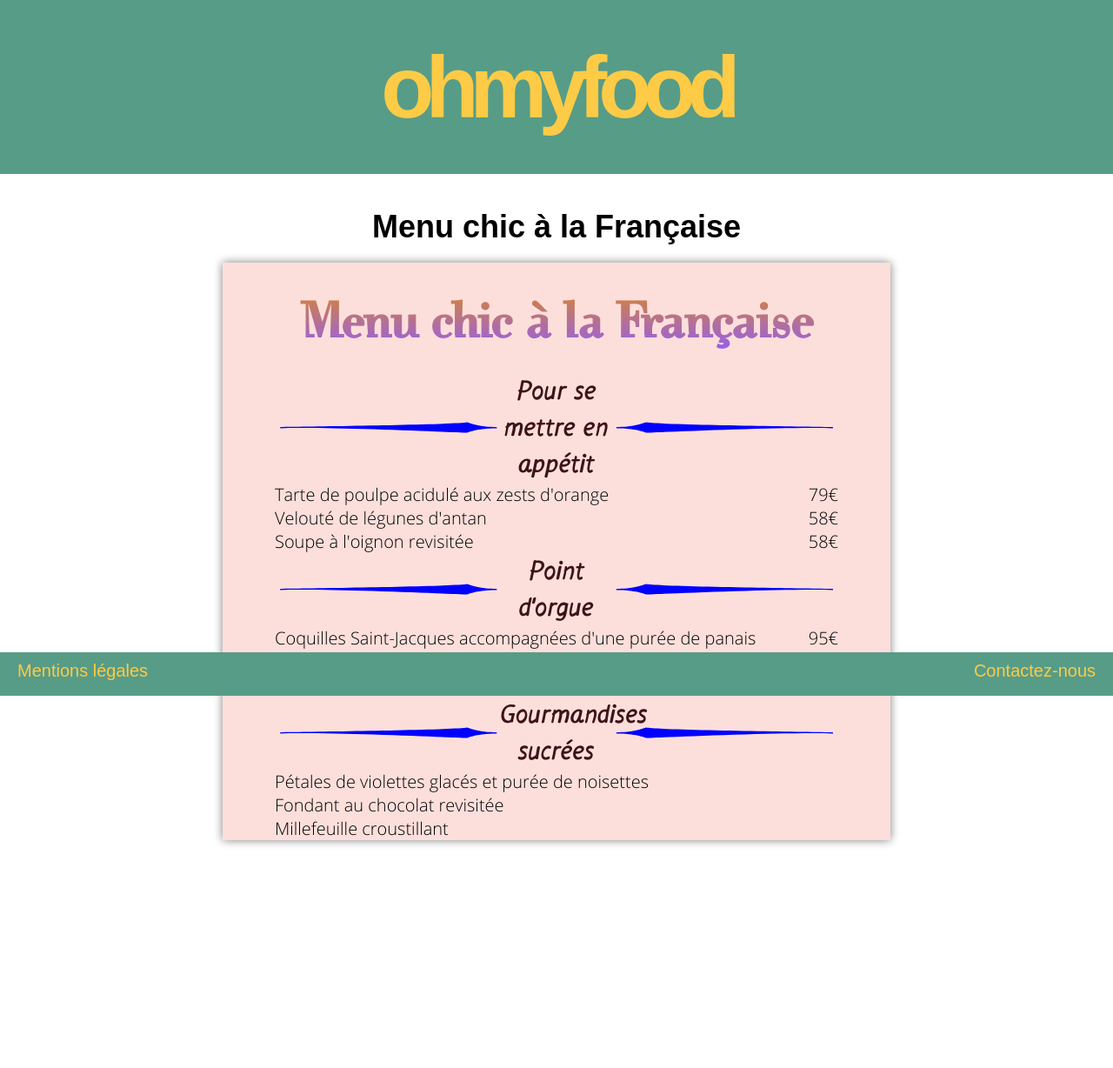
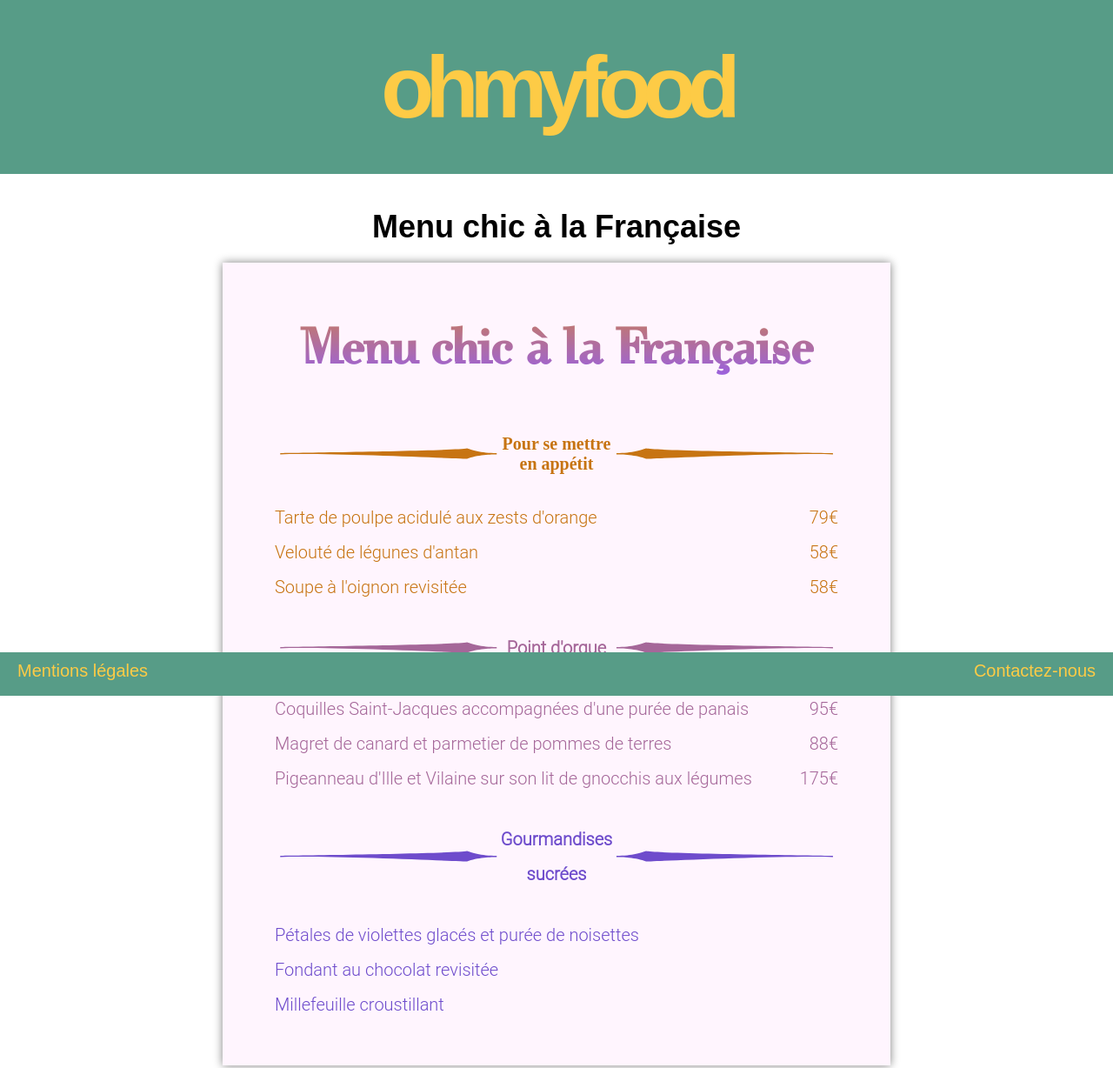
Before and after one commit to maevavln/p3-website-restaurants, a website: page menu-chic-a-la-francaise.html in a window 1280 px wide. Shown: the top 1228 px of the page at 87% size. Before the commit the page ends 1066 px from the top, so only its background shows below. Drawn offline with Linux system fonts and the light colour scheme; files whose address does not match are found by name.

Commit message:
carte-chic-ok.

```diff
--- a/assets/scss/utils/_cartes-restaurants.scss
+++ b/assets/scss/utils/_cartes-restaurants.scss
@@ -14,8 +14,14 @@
     }
 }
 
+/* Background cards */
+
 .background-menu-enchantee {
     background: #fcdfdb;
+}
+
+.background-menu-chic {
+    background: #fff5fe;
 }
 
 /* nom du restau - titre de la carte */
@@ -44,6 +50,8 @@
     grid-template-columns: 40% 20% 40%;
     padding-left: 60px;
     padding-right: 60px;
+    padding-bottom: 30px;
+    padding-top: 30px;
 }
 
 .card {
@@ -60,14 +68,6 @@
 
 .style-trait-menu-enchanté {
     fill: $brown;
-}
-
-.styles-line-chic-entrance {
-    fill: orange;
-
-    .right-line {
-        transform: scaleX(-1);
-    }
 }
 
 .titre-restau-carte {
@@ -107,8 +107,9 @@
     padding-bottom: 50px;
 }
 
-
-/* fin de la carte */
+.trait-menu-note {
+    fill: $brown;
+}
 
 .icone-music-end{
     font-size: 1.5em;
@@ -121,29 +122,61 @@
 }
 
 .style-titre-carte-chic {
-    font-family: 'helpusgiambattistaregular';
+    @include titre-chic;
+    padding-top: 30px;
+    padding-bottom: 10px;
+}
+
+.entrance-title-chic {
+    font-family: 'Roboto bold';
+    font-size: 1em;
+    color: $orange-chic;
+}
+
+.main-title-chic {
+    font-family: 'Roboto bold';
+    font-size: 1em;
+    color: $violet-chic;
+}
+
+.dessert-title-chic {
+    font-family: 'Roboto bold';
+    font-size: 1em;
+    color: $orange-chic;
+}
+
+.dishes-name-chic-entrance{
+    @include dishes-names-chic;
+    color: $orange-chic;
 
 }
 
-.dishes-names-chic{
-    @include dishes;
-    font-family: 'Open Sans light';
-    font-size: 1em;
+.dishes-name-chic-main{
+    @include dishes-names-chic;
+    color: $mauve-chic;
 }
 
-.tarifs-plats-chic{
-    @include tarifs;
-    font-family: 'Open Sans light';
+.dishes-name-chic-dessert{
+    @include dishes-names-chic;
+    color: $violet-chic;
 }
 
-.trait-menu-chic {
-    fill: blue;
+.end-card-chic {
+    padding-bottom: 50px;
+}
+
+.trait-menu-chic-entrance {
+    fill: $orange-chic;
+}
+
+.trait-menu-chic-main {
+    fill: $mauve-chic;
+}
+
+.trait-menu-chic-dessert {
+    fill: $violet-chic;
 }
 
 .trait-effet-mirror {
     transform: scale(-1,1);
 }
-
-.trait-menu-note {
-    fill: $brown;
-}
--- a/assets/scss/utils/_fonts.scss
+++ b/assets/scss/utils/_fonts.scss
@@ -120,3 +120,17 @@
     font-style: normal;
     font-display: swap;
 }
+
+@font-face {
+    font-family: 'Roboto Light';
+    src: url('RobotoSlab-Light.ttf') format('ttf');
+    font-style: normal;
+    font-display: normal;
+}
+
+@font-face {
+    font-family: 'Roboto bold';
+    src: url('RobotoSlab-Bold.ttf') format('ttf');
+    font-style: normal;
+    font-display: normal;
+}
--- a/assets/scss/utils/_general.scss
+++ b/assets/scss/utils/_general.scss
@@ -53,10 +53,7 @@ a {
 }
 
 .style-titre-chic {
-    font-family: 'helpusgiambattistaregular';
-    background: -webkit-gradient(linear, left top, left bottom, from(#d8852e), to(#905bfd));
-    -webkit-background-clip: text;
-    -webkit-text-fill-color: transparent;
+    @include titre-chic;
 }
 
 .style-titre-delice {
@@ -76,6 +73,7 @@ a {
 
 .titre-menu-chic {
     font-family: 'vidaloka_regular';
+    color: #c77412;
 }
 
 .titre-menu-delice {
--- a/assets/scss/utils/_mixins.scss
+++ b/assets/scss/utils/_mixins.scss
@@ -44,3 +44,16 @@
     -webkit-background-clip: text;
     -webkit-text-fill-color: transparent;
 }
+
+@mixin titre-chic {
+    font-family: 'helpusgiambattistaregular';
+    background: -webkit-gradient(linear, left top, left bottom, from(#d8852e), to(#905bfd));
+    -webkit-background-clip: text;
+    -webkit-text-fill-color: transparent;
+}
+
+@mixin dishes-names-chic {
+    font-family: 'Roboto Light';
+    font-size: 1em;
+    line-height: 2em;
+}
--- a/assets/scss/utils/_variables.scss
+++ b/assets/scss/utils/_variables.scss
@@ -1,3 +1,6 @@
 $green: #579c87;
 $yellow: #fdcb46;
 $brown: #3d1319;
+$orange-chic: #c77412;
+$mauve-chic: #a56799;
+$violet-chic: #6e4ccc;
--- a/menu-chic-a-la-francaise.html
+++ b/menu-chic-a-la-francaise.html
@@ -15,69 +15,69 @@
     </header>
     <main class="container-details-menu">
         <h2 class="titre-restau-carte">Menu chic à la Française</h2>
-        <section Class="details-menu background-menu-enchantee">
+        <section Class="details-menu background-menu-chic">
             <div class="titre-carte">
-                <h3 class="style-titre-chic">Menu chic à la Française</h3>
+                <h3 class="style-titre-carte-chic">Menu chic à la Française</h3>
             </div>
             <article class="grid-tittle">
-                <svg class="trait-menu-chic" viewBox="0 0 344.2 31.4">
+                <svg class="trait-menu-chic-entrance" viewBox="0 0 344.2 31.4">
                     <path d="M8.3,14.5c0,0,268.6-3.3,285.5-7.1c0,0,21.3,8.2,45.2,7.1v2c0,0-29.8-0.4-45.2,6.9c0,0-223.4-9.8-285.5-6.9 V14.5z" />
                 </svg>
-                <h4 class="titre-menu-enchante">Pour se mettre en appétit</h4>
-                <svg class="trait-menu-chic trait-effet-mirror" viewBox="0 0 344.2 31.4">
+                <h4 class="entrance-title-chic">Pour se mettre en appétit</h4>
+                <svg class="trait-menu-chic-entrance trait-effet-mirror" viewBox="0 0 344.2 31.4">
                     <path d="M8.3,14.5c0,0,268.6-3.3,285.5-7.1c0,0,21.3,8.2,45.2,7.1v2c0,0-29.8-0.4-45.2,6.9c0,0-223.4-9.8-285.5-6.9 V14.5z" />
                 </svg>
             </article>
-            <div class="grid-menu">
+            <div class="grid-menu dishes-name-chic-entrance">
                 <div class="card">
-                    <span class="dishes-names-chic">Tarte de poulpe acidulé aux zests d'orange</span>
-                    <span class="tarifs-plats-chic">79€</span>
+                    <span>Tarte de poulpe acidulé aux zests d'orange</span>
+                    <span>79€</span>
                 </div>
                 <div class="card">
-                    <span class="dishes-names-chic" class="dishes-names-chic-note-enchantee">Velouté de légunes d'antan</span>
-                    <span class="tarifs-plats-chic">58€</span>
+                    <span>Velouté de légunes d'antan</span>
+                    <span>58€</span>
                 </div>
                 <div class="card">
-                    <span class="dishes-names-chic" class="dishes-names-chic-note-enchantee">Soupe à l'oignon revisitée</span>
-                    <span class="tarifs-plats-chic">58€</span>
+                    <span>Soupe à l'oignon revisitée</span>
+                    <span>58€</span>
                 </div>
             </div>
             <article class="grid-tittle">
-                <svg class="trait-menu-chic" viewBox="0 0 344.2 31.4">
+                <svg class="trait-menu-chic-main" viewBox="0 0 344.2 31.4">
                     <path d="M8.3,14.5c0,0,268.6-3.3,285.5-7.1c0,0,21.3,8.2,45.2,7.1v2c0,0-29.8-0.4-45.2,6.9c0,0-223.4-9.8-285.5-6.9 V14.5z" />
                 </svg>
-                <h4 class="titre-menu-enchante">Point d'orgue</h4>
-                <svg class="trait-menu-chic trait-effet-mirror" viewBox="0 0 344.2 31.4">
+                <h4 class="dishes-name-chic-main">Point d'orgue</h4>
+                <svg class="trait-menu-chic-main trait-effet-mirror" viewBox="0 0 344.2 31.4">
                     <path d="M8.3,14.5c0,0,268.6-3.3,285.5-7.1c0,0,21.3,8.2,45.2,7.1v2c0,0-29.8-0.4-45.2,6.9c0,0-223.4-9.8-285.5-6.9 V14.5z" />
                 </svg>
             </article>
-            <div class="grid-menu">
+            <div class="grid-menu dishes-name-chic-main">
                 <div class="card">
-                    <span class="dishes-names-chic">Coquilles Saint-Jacques accompagnées d'une purée de panais</span>
-                    <span class="tarifs-plats-chic">95€</span>
+                    <span>Coquilles Saint-Jacques accompagnées d'une purée de panais</span>
+                    <span>95€</span>
                 </div>
                 <div class="card">
-                    <span class="dishes-names-chic">Magret de canard et parmetier de pommes de terres</span>
-                    <span class="tarifs-plats-chic">88€</span>
+                    <span>Magret de canard et parmetier de pommes de terres</span>
+                    <span>88€</span>
                 </div>
                 <div class="card">
-                </span class="dishes-names-chic">Pigeanneau d'Ille et Vilaine sur son lit de gnocchis aux légumes</span>
-                <span class="tarifs-plats-chic">175€</span>
+                </span>Pigeanneau d'Ille et Vilaine sur son lit de gnocchis aux légumes</span>
+                <span>175€</span>
                 </div>
             </div>
             <article class="grid-tittle">
-                <svg class="trait-menu-chic" viewBox="0 0 344.2 31.4">
+                <svg class="trait-menu-chic-dessert" viewBox="0 0 344.2 31.4">
                     <path d="M8.3,14.5c0,0,268.6-3.3,285.5-7.1c0,0,21.3,8.2,45.2,7.1v2c0,0-29.8-0.4-45.2,6.9c0,0-223.4-9.8-285.5-6.9 V14.5z" />
                 </svg>
-                <h4 class="titre-menu-enchante">Gourmandises sucrées</h4>
-                <svg class="trait-menu-chic trait-effet-mirror" viewBox="0 0 344.2 31.4">
+                <h4 class="dishes-name-chic-dessert">Gourmandises sucrées</h4>
+                <svg class="trait-menu-chic-dessert trait-effet-mirror" viewBox="0 0 344.2 31.4">
                     <path d="M8.3,14.5c0,0,268.6-3.3,285.5-7.1c0,0,21.3,8.2,45.2,7.1v2c0,0-29.8-0.4-45.2,6.9c0,0-223.4-9.8-285.5-6.9 V14.5z" />
                 </svg>
             </article>
-            <div class="grid-menu-dessert">
-                <div class="dishes-names-chic">Pétales de violettes glacés et purée de noisettes</div>
-                <div class="dishes-names-chic">Fondant au chocolat revisitée</div>
-                <div class="dishes-names-chic">Millefeuille croustillant</div>
+            <div class="grid-menu-dessert dishes-name-chic-dessert">
+                <div>Pétales de violettes glacés et purée de noisettes</div>
+                <div>Fondant au chocolat revisitée</div>
+                <div class="end-card-chic">Millefeuille croustillant</div>
             </div>
         </section>
     </main>
```
Also changed, not shown: assets/css/style.css, assets/fonts/RobotoSlab-Bold.ttf (added), assets/fonts/RobotoSlab-Light.ttf (added), assets/fonts/RobotoSlab-Regular.ttf (added), 1 other file.
